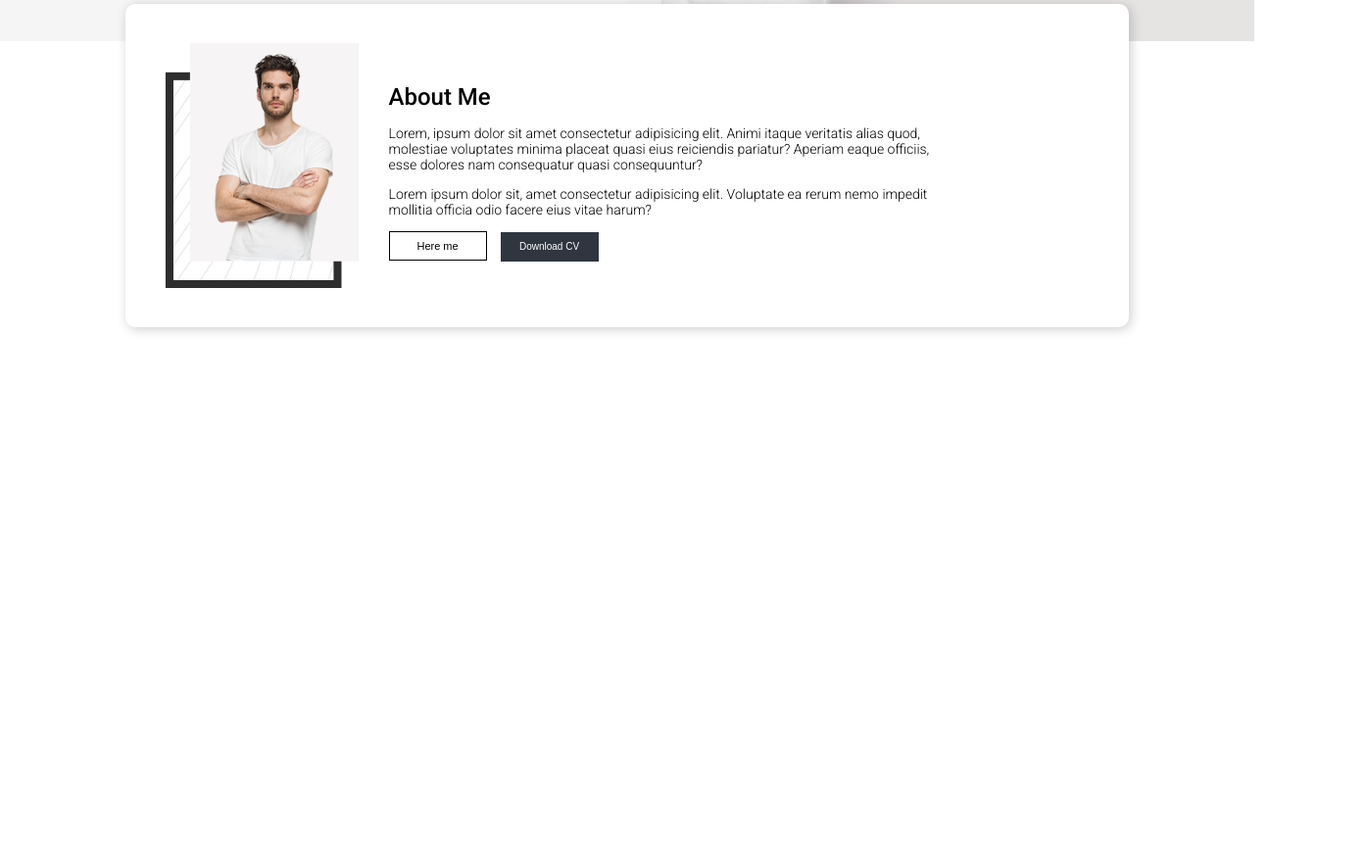
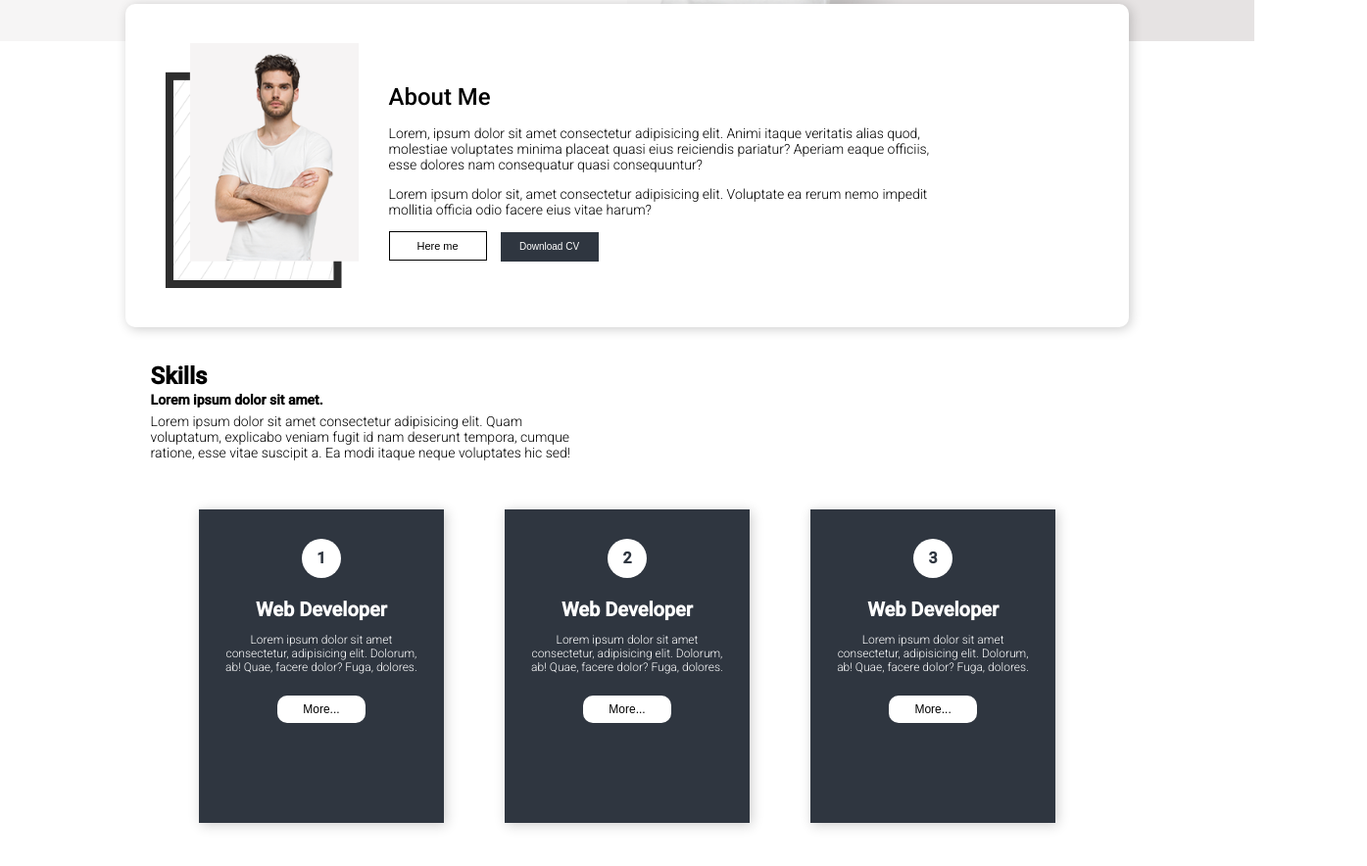
Before and after one commit to KemalAlGhifari/tugas_6_duplicate, a plain HTML site: page index.html in a window 1280 px wide. Shown: the part 508-1392 px from the top of the page at 98% size, 1395 px wide, since content can reach past the window. Before the commit the page ends 862 px from the top, so only its background shows below. Drawn offline with Linux system fonts and the light colour scheme.

Commit message:
part 4 Skills

```diff
--- a/index.html
+++ b/index.html
@@ -54,5 +54,37 @@
             <button class="btn-about-download">Download CV</button>
         </div>
     </div>
+
+    <!-- skill -->
+    <div class="text-skill">
+        <p>Skills</p>
+        <p>Lorem ipsum dolor sit amet.</p>
+        <p>Lorem ipsum dolor sit amet consectetur adipisicing elit. Quam voluptatum, explicabo veniam fugit id nam deserunt tempora, cumque ratione, esse vitae suscipit a. Ea modi itaque neque voluptates hic sed!</p>
+    </div>
+    <div class="card-skill">
+        <div class="skill-1">
+            <div>1</div>
+            <p>Web Developer</p>
+            <p>Lorem ipsum dolor sit amet consectetur, adipisicing elit. Dolorum, ab! Quae, facere dolor? Fuga, dolores.</p>
+
+            <button>More...</button>
+        </div>
+
+        <div class="skill-2">
+            <div>2</div>
+            <p>Web Developer</p>
+            <p>Lorem ipsum dolor sit amet consectetur, adipisicing elit. Dolorum, ab! Quae, facere dolor? Fuga, dolores.</p>
+
+            <button>More...</button>
+        </div>
+
+        <div class="skill-3">
+            <div>3</div>
+            <p>Web Developer</p>
+            <p>Lorem ipsum dolor sit amet consectetur, adipisicing elit. Dolorum, ab! Quae, facere dolor? Fuga, dolores.</p>
+
+            <button>More...</button>
+        </div>
+    </div>
 </body>
 </html>
--- a/style.css
+++ b/style.css
@@ -12,7 +12,7 @@ body{
 }
 
 .navbar{
-    width: 100%;
+    width: 91%;
     height: 60px;
     box-shadow: 2px 2px 12px rgba(0, 0, 0, 0.2);
     display: flex;
@@ -142,3 +142,93 @@ body{
     border: none;
     color: white ;
 }
+
+.text-skill{
+    margin-left: 12%;
+    margin-top: 50px;
+    line-height: 0;
+    width: 450px;
+}
+
+.text-skill p:first-child{
+    font-size: 24px;
+    line-height: 0px;
+    font-weight: 700;
+}
+
+.text-skill p:nth-child(2){
+    font-size: 14px;
+    font-weight: bold;
+}
+
+.text-skill p:nth-child(3){
+    line-height: normal;
+    font-size: 14px;
+    font-weight: 300;
+}
+
+.card-skill{
+    display: flex;
+    width: 78%;
+    justify-content: space-evenly;
+    margin: 50px auto;
+}
+
+.skill-1,
+.skill-2,
+.skill-3{
+    width: 250px;
+    height: 320px;
+    background-color: #2f3640;
+    display: flex;
+    flex-direction: column;
+    align-items: center;
+    padding: 30px 20px;
+    box-sizing: border-box;
+    text-align: center;
+    box-shadow: 2px 2px 12px rgba(0, 0, 0, 0.2);
+}
+
+.skill-1 div,
+.skill-2 div,
+.skill-3 div{
+    width: 40px;
+    height: 40px;
+    background-color: white;
+    border-radius: 50%;
+    display: flex;
+    justify-content: center;
+    align-items: center;
+    font-weight: bold;
+    color: #2f3640;
+}
+
+.skill-1 p:first-of-type,
+.skill-2 p:first-of-type,
+.skill-3 p:first-of-type{
+    font-size: 20px;
+    color: white;
+    margin-top: 20px;
+    font-weight: bold;
+    margin-bottom: 0;
+}
+
+.skill-1 p:nth-last-child(2),
+.skill-2 p:nth-last-child(2),
+.skill-3 p:nth-last-child(2){
+    font-size: 12px;
+    color: white;
+    font-weight: 300;
+}
+
+.skill-1 button,
+.skill-2 button,
+.skill-3 button{
+    margin-top: 10px;
+    width: 90px;
+    height: 28px;
+    border-radius: 10px;
+    background-color: white;
+    border: none;
+    font-size: 12px;
+}
```
